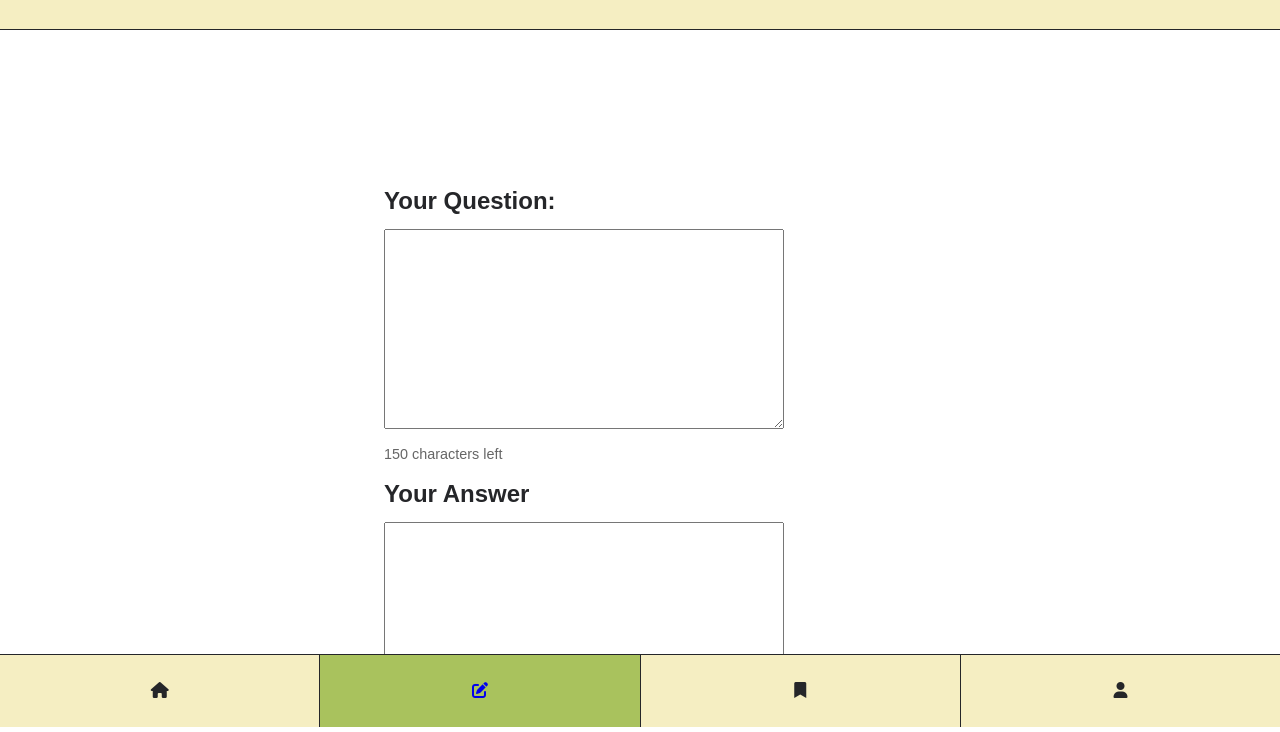
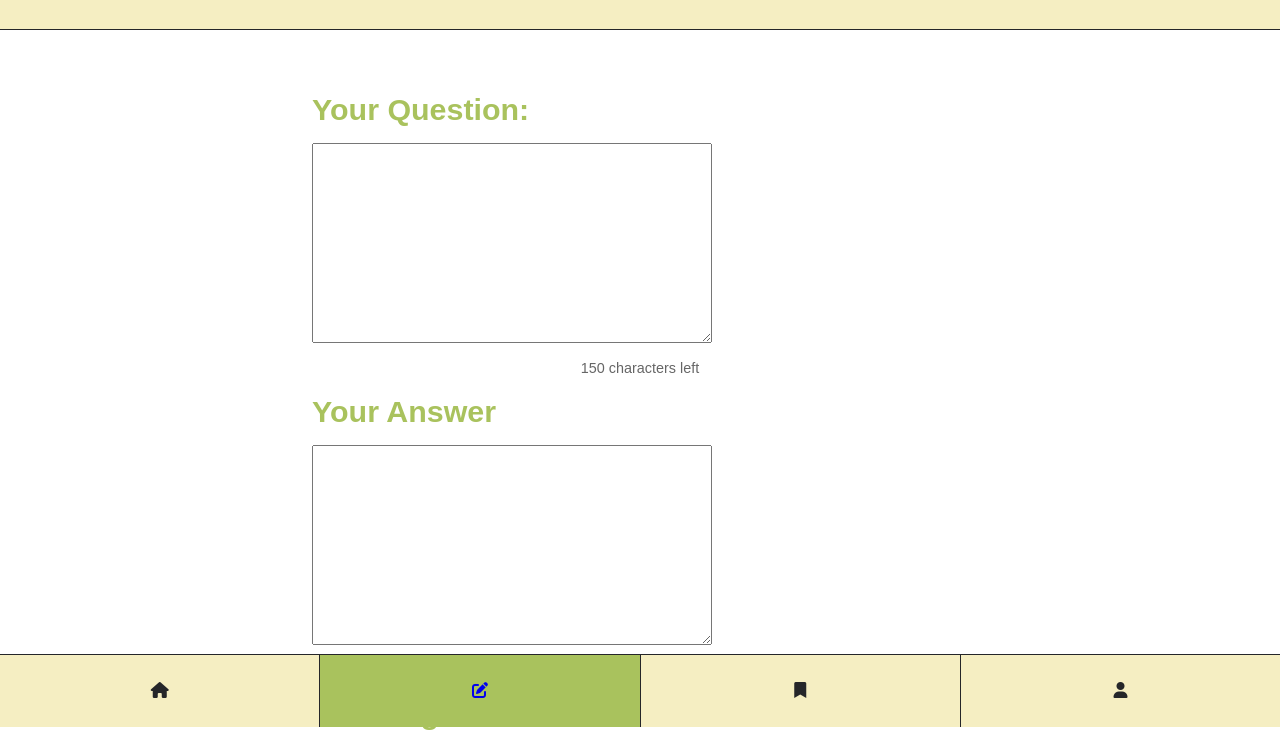
Before and after one commit to Serco627/recap-project-2_quiz-app, a website: page form.html in a window 1280 px wide. Shown: the part 73-805 px from the top of the page. Drawn offline with Linux system fonts and the light colour scheme.

Commit message:
update some design things

```diff
--- a/components/card/card.css
+++ b/components/card/card.css
@@ -16,6 +16,8 @@
   display: block;
   margin: 0 auto 2rem auto;
   padding: 1rem;
+  border-radius: 40px;
+  box-shadow: 1px 1px 10px 2px var(--secondary-light);
 }
 
 .card__button-answer:hover {
@@ -50,5 +52,7 @@
   background-color: var(--secondary);
   color: var(--white);
   border-radius: 4px;
-  padding: 0 5px;
+  padding: 2px 5px;
+  border-radius: 40px;
+  box-shadow: 0.5px 0.5px 0.5px 1px var(--secondary-light);
 }
--- a/components/form/form.css
+++ b/components/form/form.css
@@ -19,16 +19,18 @@ textarea {
 }
 
 form {
+  padding: 10rem 2rem 4rem 2rem;
+  max-width: 45rem;
+  margin: 0 auto;
   display: flex;
   flex-direction: column;
   gap: 10px;
-  margin-top: 20vw;
-  margin-left: 30vw;
 }
 
 label {
-  font-size: 1.5rem;
-  font-weight: 800;
+  font-size: 1.9rem;
+  color: var(--secondary-light);
+  font-weight: bold;
 }
 
 .character-count {
@@ -36,3 +38,7 @@ label {
   color: #666;
   margin-top: 5px;
 }
+
+.character-count {
+  align-self: center;
+}
--- a/form.html
+++ b/form.html
@@ -16,8 +16,7 @@
     <header class="header">
       <h1 class="header__title">Form</h1>
     </header>
-    <main>
-      <form class="form" data-js="formular">
+    <form class="form" data-js="formular">
         <label for="question">Your Question:</label>
         <textarea name="question"
         data-js="question"
@@ -41,7 +40,7 @@
         >
     </input>
     <button type="submit" class="submit">Submit</button>
-</form></main>
+</form>
 
     <nav class="navigation">
       <ul class="navigation__list">
```
Also changed, not shown: form.js (+16 -0 lines).
